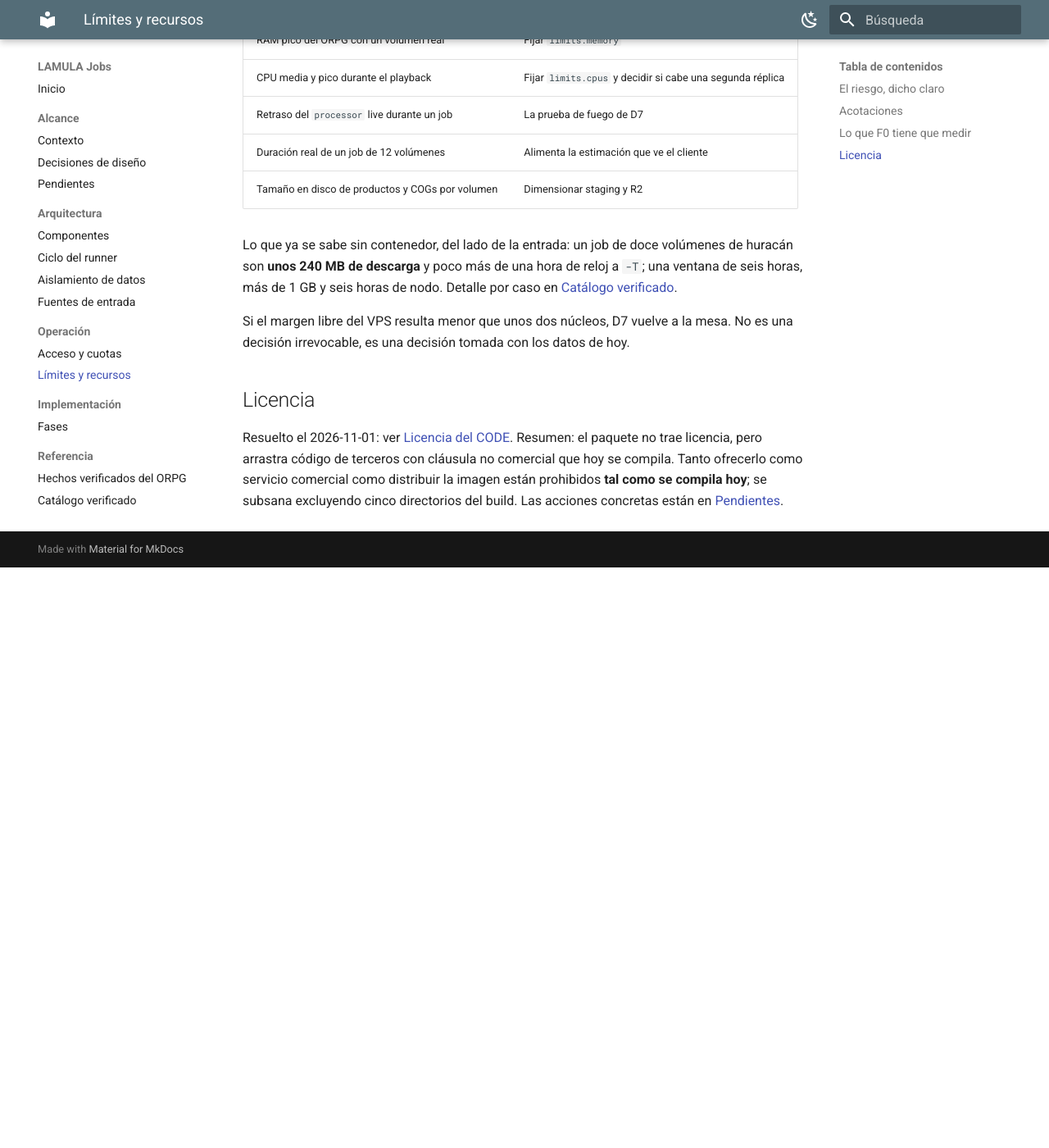
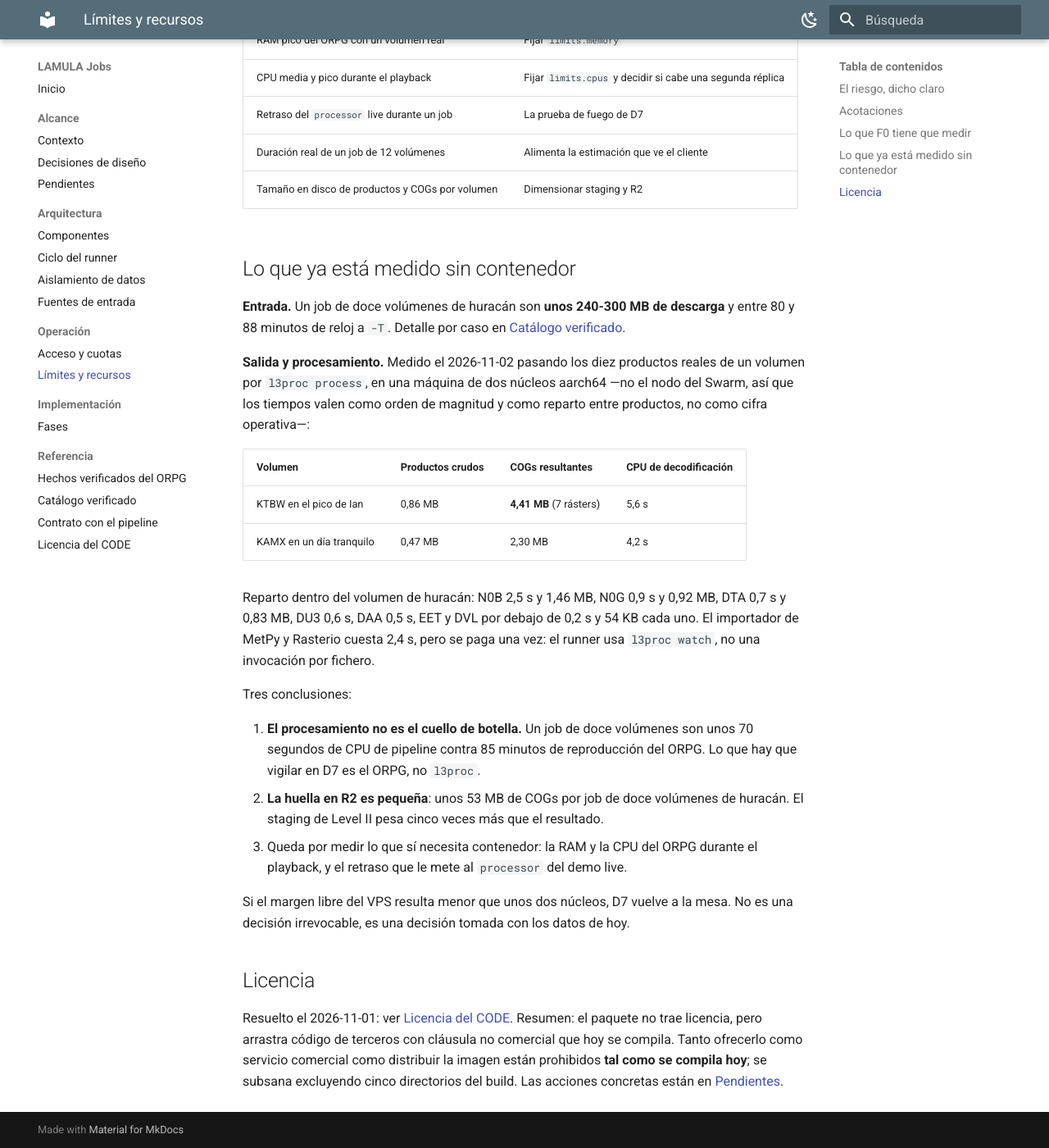
Before and after one commit to vladimir1284/lamula-jobs, an MkDocs documentation site: the page built from docs/operacion/limites-recursos.md, in a window 1280 px wide and 1400 px high, scrolled down 854 px. Shown: the whole window at 82% size. Built offline with MkDocs 1.6.1 and Material for MkDocs 9.7.7, drawn with Linux system fonts in a browser that asks for light colours; before the commit the page ends 1546 px from its top, so only the background shows below that.

Commit message:
docs: medido el coste de procesar un volumen, sin contenedor
Pasados los diez productos reales de un volumen por `l3proc process`: un
volumen en el pico de Ian da 4,41 MB de COGs y 5,6 s de CPU; uno de día
tranquilo, 2,30 MB y 4,2 s. Máquina de dos núcleos aarch64, así que vale
como orden de magnitud y como reparto entre productos.

Conclusión para D7: un job de doce volúmenes son ~70 s de CPU de pipeline
contra 85 min de reproducción del ORPG. Lo que hay que vigilar es el ORPG.
Y la huella en R2 es de unos 53 MB por job, cinco veces menos que el
staging de Level II.

Co-Authored-By: Claude Opus 5 (1M context) <noreply@anthropic.com>

```diff
--- a/docs/operacion/limites-recursos.md
+++ b/docs/operacion/limites-recursos.md
@@ -31,10 +31,36 @@ demo live, que es lo que ya está enseñándose a clientes.
 | Duración real de un job de 12 volúmenes | Alimenta la estimación que ve el cliente |
 | Tamaño en disco de productos y COGs por volumen | Dimensionar staging y R2 |
 
-Lo que ya se sabe sin contenedor, del lado de la entrada: un job de doce volúmenes de huracán
-son **unos 240 MB de descarga** y poco más de una hora de reloj a `-T`; una ventana de seis
-horas, más de 1 GB y seis horas de nodo. Detalle por caso en
+## Lo que ya está medido sin contenedor
+
+**Entrada.** Un job de doce volúmenes de huracán son **unos 240-300 MB de descarga** y entre 80
+y 88 minutos de reloj a `-T`. Detalle por caso en
 [Catálogo verificado](../referencia/catalogo-verificado.md).
+
+**Salida y procesamiento.** Medido el 2026-11-02 pasando los diez productos reales de un
+volumen por `l3proc process`, en una máquina de dos núcleos aarch64 —no el nodo del Swarm, así
+que los tiempos valen como orden de magnitud y como reparto entre productos, no como cifra
+operativa—:
+
+| Volumen | Productos crudos | COGs resultantes | CPU de decodificación |
+|---|---|---|---|
+| KTBW en el pico de Ian | 0,86 MB | **4,41 MB** (7 rásters) | 5,6 s |
+| KAMX en un día tranquilo | 0,47 MB | 2,30 MB | 4,2 s |
+
+Reparto dentro del volumen de huracán: N0B 2,5 s y 1,46 MB, N0G 0,9 s y 0,92 MB, DTA 0,7 s y
+0,83 MB, DU3 0,6 s, DAA 0,5 s, EET y DVL por debajo de 0,2 s y 54 KB cada uno. El importador
+de MetPy y Rasterio cuesta 2,4 s, pero se paga una vez: el runner usa `l3proc watch`, no una
+invocación por fichero.
+
+Tres conclusiones:
+
+1. **El procesamiento no es el cuello de botella.** Un job de doce volúmenes son unos 70
+   segundos de CPU de pipeline contra 85 minutos de reproducción del ORPG. Lo que hay que
+   vigilar en D7 es el ORPG, no `l3proc`.
+2. **La huella en R2 es pequeña**: unos 53 MB de COGs por job de doce volúmenes de huracán. El
+   staging de Level II pesa cinco veces más que el resultado.
+3. Queda por medir lo que sí necesita contenedor: la RAM y la CPU del ORPG durante el playback,
+   y el retraso que le mete al `processor` del demo live.
 
 Si el margen libre del VPS resulta menor que unos dos núcleos, D7 vuelve a la mesa. No es una
 decisión irrevocable, es una decisión tomada con los datos de hoy.
```
Also changed, not shown: f0/README.md (+5 -0 lines), 1 other file.
